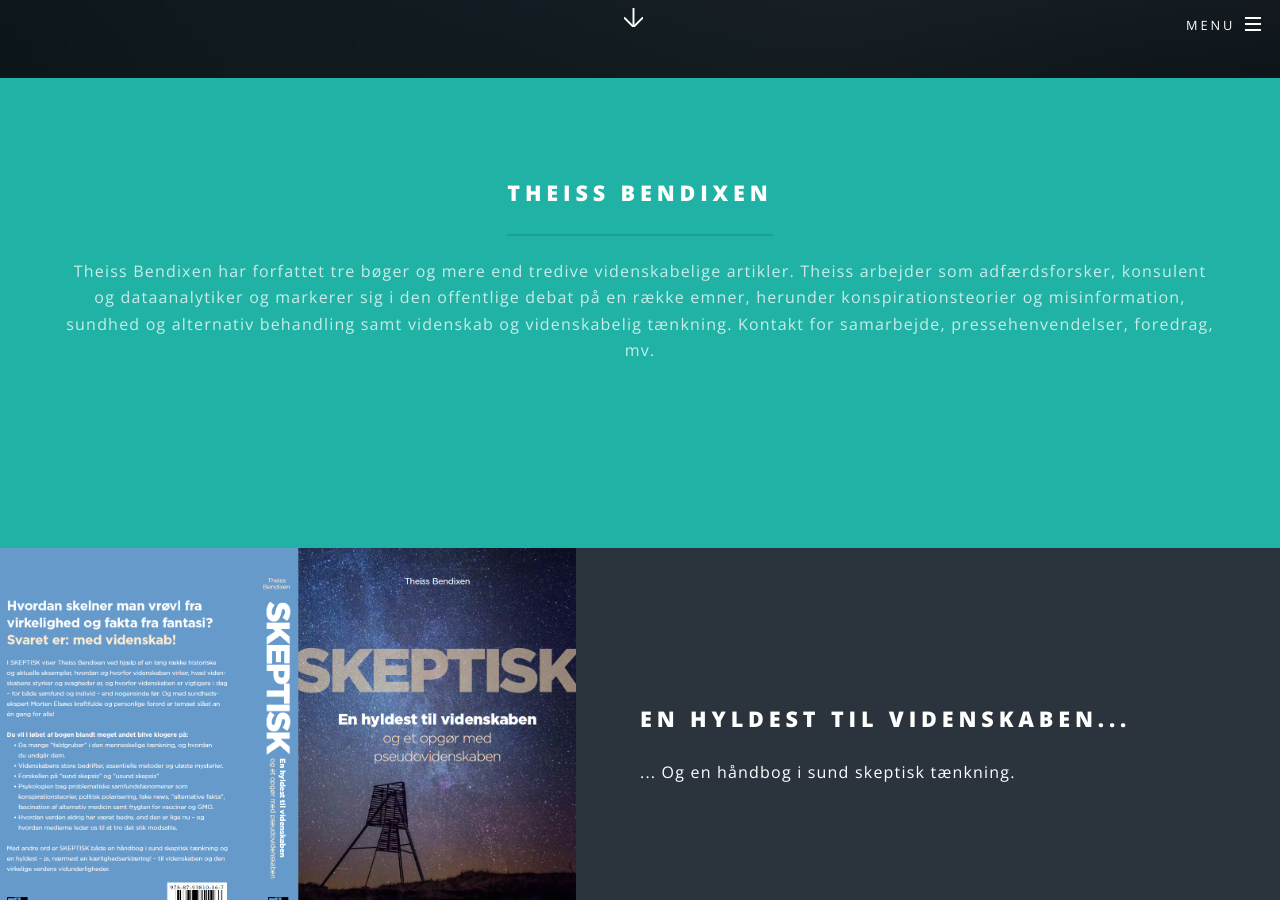
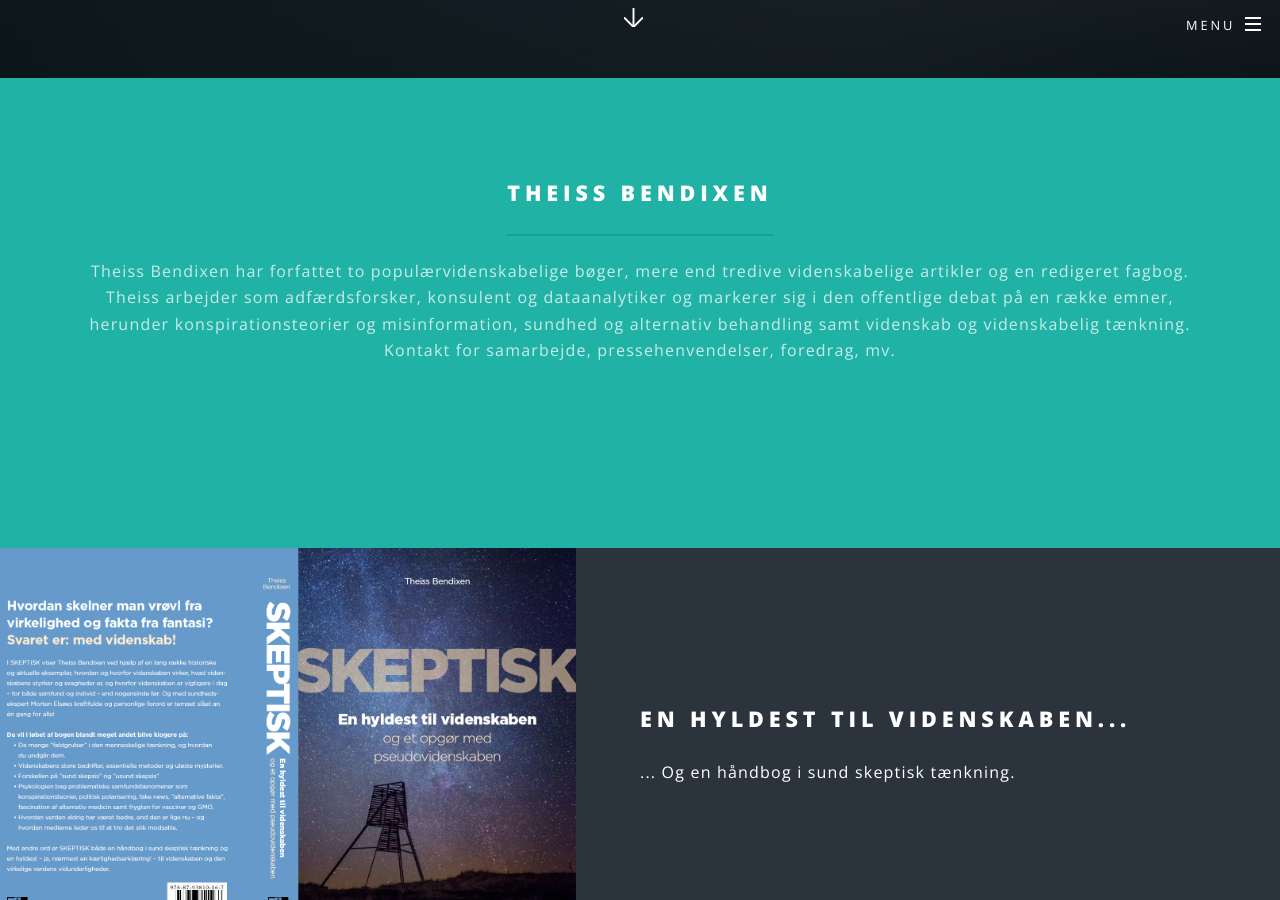
Before and after one commit to tbendixen/tbendixen.github.io.dk, a Jekyll site: the page built from index.html, in a window 1280 px wide and 900 px high, scrolled down 822 px. Built offline with Jekyll 4.4.1, drawn with Linux system fonts in a browser that asks for light colours.

Commit message:
Update index.html

```diff
--- a/index.html
+++ b/index.html
@@ -19,7 +19,7 @@ layout: landing
 						<div class="inner">
 							<header class="major">
 								<h2>Theiss Bendixen<br /></h2>
-								<p>Theiss Bendixen har forfattet tre bøger og mere end tredive videnskabelige artikler.
+								<p>Theiss Bendixen har forfattet to populærvidenskabelige bøger, mere end tredive videnskabelige artikler og en redigeret fagbog.
 								Theiss arbejder som adfærdsforsker, konsulent og dataanalytiker og markerer sig i den offentlige debat på en række emner, herunder konspirationsteorier og misinformation, sundhed og alternativ behandling samt videnskab og videnskabelig tænkning.
 								Kontakt for samarbejde, pressehenvendelser, foredrag, mv.</p>
 							</header>
```
